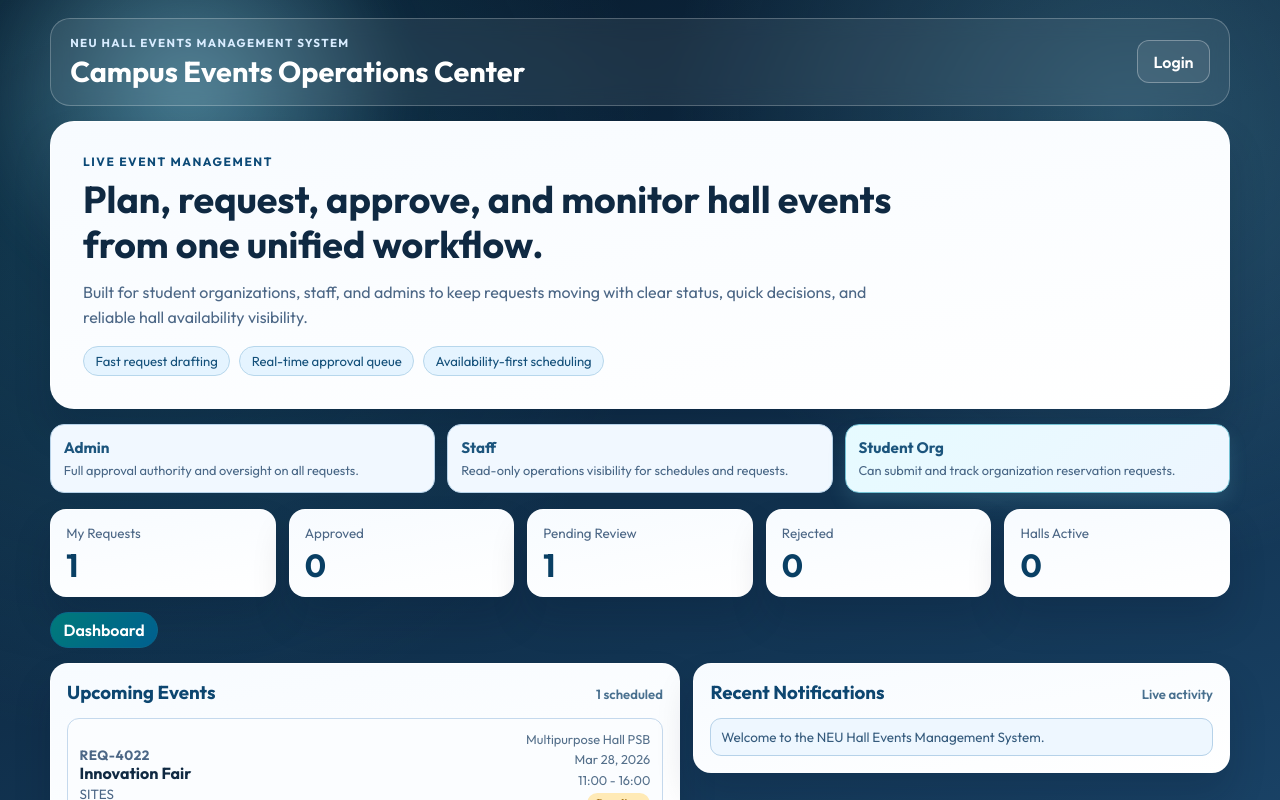
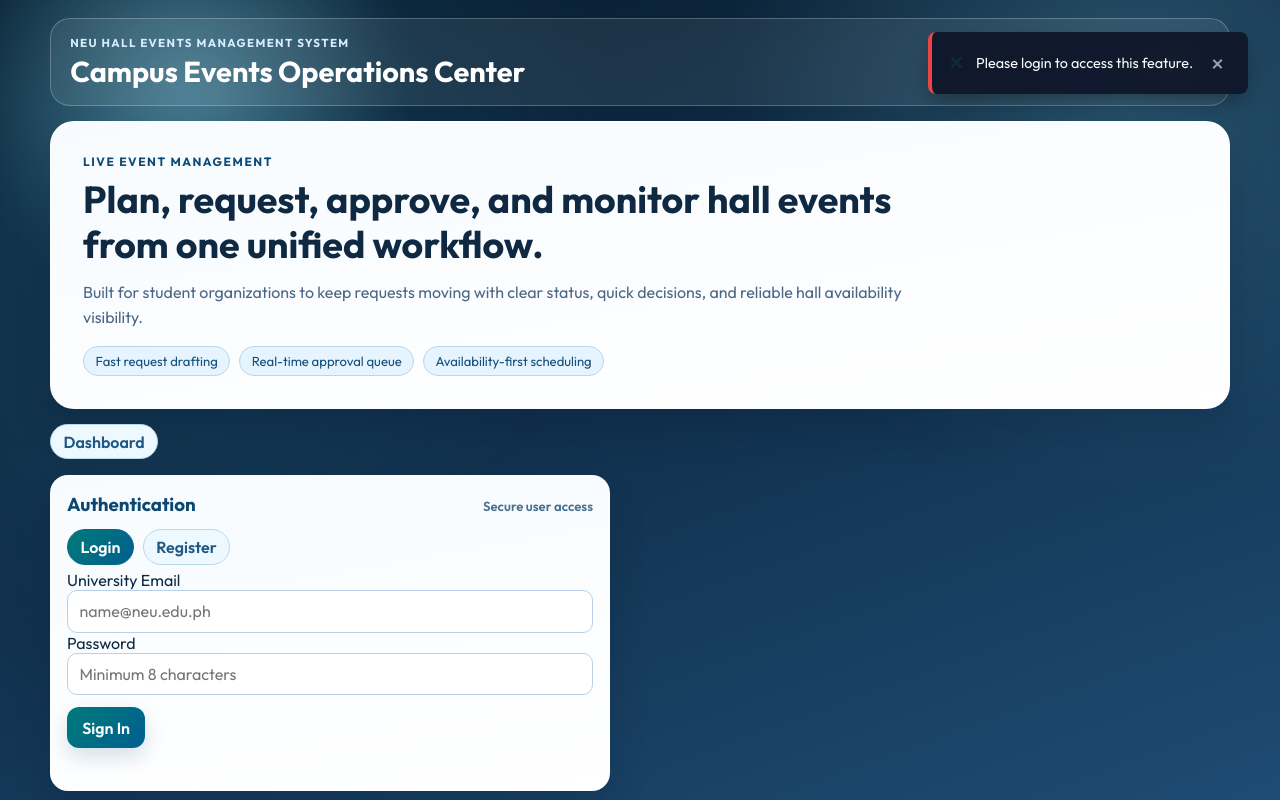
Before and after one commit to hjcanzures/neu-hall-events-system, a React (Create React App) app in the folder frontend/: page / in a window 1280 px wide. Both pictures are taken after a click on the button "Dashboard". Shown: the top 800 px of the page. Built offline with nearby package versions, Linux system fonts and the light colour scheme.

Commit message:
UI Update
Made some features only viewable in certain conditions.

```diff
--- a/frontend/src/App.css
+++ b/frontend/src/App.css
@@ -44,6 +44,7 @@
   width: min(1180px, calc(100% - 2.4rem));
   margin-left: auto;
   margin-right: auto;
+  z-index: 100;
 }
 
 .top-nav {
@@ -74,6 +75,7 @@
   letter-spacing: 0.12em;
   font-size: 0.72rem;
   font-weight: 700;
+  z-index: 100;
 }
 
 .active-role {
@@ -121,6 +123,25 @@
   color: #ffffff;
   border: 1px solid #ffffff4f;
   background: #ffffff14;
+}
+
+.ghost-btn-danger {
+  color: white;            /* Red text */
+  border: 1px solid #ff4d4f4f; /* Semi-transparent red border */
+  background: #ff4d4f14;     /* Very light red tint */
+  padding: 8px 16px;
+  border-radius: 6px;
+  cursor: pointer;
+  transition: all 0.2s ease;
+  font-weight: 500;
+}
+.ghost-btn-danger:hover {
+  background: #ff4d4f2b;     /* Slightly darker red tint on hover */
+  border-color: #ff4d4f;     /* Solid red border on hover */
+  transform: translateY(-1px); /* Subtle lift effect */
+}
+.ghost-btn-danger:active {
+  transform: translateY(0);
 }
 
 .content-wrap {
@@ -323,6 +344,7 @@
   justify-content: space-between;
   align-items: baseline;
   gap: 0.8rem;
+  width: 100%;
 }
 
 .panel h3 {
@@ -843,3 +865,110 @@ select:focus,
     gap: 0.45rem;
   }
 }
+.auth-container {
+  display: flex;
+  justify-content: center;
+  align-items: center;
+  min-height: 60vh;
+}
+
+.auth-toggle-footer {
+  margin-top: 1.5rem;
+  text-align: center;
+  border-top: 1px solid rgba(255,255,255,0.1);
+  padding-top: 1rem;
+}
+
+.ghost-btn-link {
+  background: none;
+  border: none;
+  color: #60a5fa; /* A bright blue to contrast the dark theme */
+  cursor: pointer;
+  font-weight: 600;
+  text-decoration: underline;
+}
+
+.success-text {
+  color: #4ade80;
+  font-size: 0.9rem;
+  margin-top: 1rem;
+  text-align: center;
+}
+/* --- Animation Keyframes --- */
+@keyframes toast-in {
+  from { transform: translateX(100%); opacity: 0; }
+  to { transform: translateX(0); opacity: 1; }
+}
+
+@keyframes toast-out {
+  from { transform: translateX(0); opacity: 1; }
+  to { transform: translateX(120%); opacity: 0; }
+}
+
+.toast-container {
+  position: fixed;
+  top: 2rem;
+  right: 2rem;
+  z-index: 10000;
+  display: flex;
+  flex-direction: column;
+  gap: 1rem;
+  pointer-events: none;
+}
+
+.toast-banner {
+  pointer-events: auto;
+  min-width: 320px;
+  max-width: 450px;
+  background: rgba(15, 23, 42, 0.95);
+  backdrop-filter: blur(10px);
+  border-left: 4px solid #64748b;
+  padding: 1rem;
+  border-radius: 8px;
+  box-shadow: 0 10px 25px -5px rgba(0, 0, 0, 0.4);
+  display: flex;
+  justify-content: space-between;
+  align-items: center;
+
+  /* Applying the Enter Animation */
+  animation: toast-in 0.4s cubic-bezier(0.23, 1, 0.32, 1) forwards;
+}
+
+/* This class is triggered by your triggerClose logic */
+.toast-banner.exiting {
+  animation: toast-out 0.4s ease-in forwards;
+}
+
+/* Status-based Border Colors */
+.toast-banner.success { border-left-color: #22c55e; }
+.toast-banner.error { border-left-color: #ef4444; }
+.toast-banner.info { border-left-color: #3b82f6; }
+
+.toast-content {
+  display: flex;
+  align-items: center;
+  gap: 0.75rem;
+}
+
+.toast-icon {
+  font-weight: bold;
+  font-size: 1.2rem;
+}
+
+.toast-banner p {
+  margin: 0;
+  font-size: 0.9rem;
+  color: #f8fafc;
+}
+
+.toast-close {
+  background: none;
+  border: none;
+  color: #94a3b8;
+  font-size: 1.5rem;
+  cursor: pointer;
+  padding: 0 0.5rem;
+  transition: color 0.2s;
+}
+
+.toast-close:hover { color: white; }
--- a/frontend/src/App.js
+++ b/frontend/src/App.js
@@ -1,4 +1,4 @@
-import { useMemo, useState } from 'react';
+import { useEffect ,useMemo, useState } from 'react';
 import './App.css';
 
 const DAY_LABELS = ['Sun', 'Mon', 'Tue', 'Wed', 'Thu', 'Fri', 'Sat'];
@@ -134,7 +134,7 @@ function inferUserProfileFromEmail(email) {
 }
 
 function App() {
-  const [activeView, setActiveView] = useState('dashboard');
+  const [activeView, setActiveView] = useState('auth');
   const [mobileNavOpen, setMobileNavOpen] = useState(false);
   const [currentUser, setCurrentUser] = useState({
     isAuthenticated: false,
@@ -153,7 +153,10 @@ function App() {
   const [authErrors, setAuthErrors] = useState({});
   const [authData, setAuthData] = useState({ fullName: '', email: '', password: '', confirmPassword: '' });
   const [notifications, setNotifications] = useState([
-    { id: 'N-1', message: 'Welcome to the NEU Hall Events Management System.', type: 'info' },
+    { id: 'N-1',
+      message: 'Welcome to the NEU Hall Events Management System.',
+      type: 'info',
+      exiting: false},
   ]);
   const [formData, setFormData] = useState({
     eventName: '',
@@ -166,6 +169,15 @@ function App() {
   });
   const [formErrors, setFormErrors] = useState({});
   const [savedDraft, setSavedDraft] = useState('');
+
+  useEffect(() => {
+  // This looks for the initial 'N-1' welcome message
+  const timer = setTimeout(() => {
+    triggerClose('N-1');
+  }, 4000);
+
+  return () => clearTimeout(timer);
+}, []);
 
   const currentRole = currentUser.role;
   const permittedViews = ROLE_PERMISSIONS[currentRole] || ROLE_PERMISSIONS['Student Org'];
@@ -247,8 +259,28 @@ function App() {
     }));
   }, [requests]);
 
+  function triggerClose(id) {
+  // 1. Mark the specific notification as 'exiting'
+  setNotifications((prev) =>
+    prev.map((n) => (n.id === id ? { ...n, exiting: true } : n))
+  );
+
+  // 2. Wait 400ms (matching your CSS animation time) then remove it
+  setTimeout(() => {
+    setNotifications((prev) => prev.filter((n) => n.id !== id));
+  }, 400);
+}
+
   function pushNotification(message, type) {
-    setNotifications((previous) => [{ id: 'N-' + (previous.length + 1), message, type }, ...previous.slice(0, 4)]);
+  const id = 'N-' + Date.now(); // Better unique ID
+  const newNote = { id, message, type };
+
+  setNotifications((prev) => [newNote, ...prev]);
+
+  setTimeout(() => {
+    setNotifications((prev) => prev.filter((n) => n.id !== id));
+  }, 3000);
+
 }
 
   function handleInputChange(event) {
@@ -364,6 +396,7 @@ function App() {
     setTimeout(() => {
       setAuthLoading(false);
       const resolvedProfile = inferUserProfileFromEmail(authData.email);
+
       setCurrentUser({
         isAuthenticated: true,
         role: resolvedProfile.role,
@@ -377,12 +410,12 @@ function App() {
 
       if (authMode === 'login') {
         setAuthMessage(`Welcome back. Signed in as ${resolvedProfile.role}.`);
-        pushNotification('Authentication workflow test passed in UI mode.', 'success');
       } else {
         setAuthMessage(`Registration submitted. Signed in as ${resolvedProfile.role}.`);
         pushNotification('Registration UX validated with inline feedback.', 'success');
       }
       setActiveView('dashboard');
+      pushNotification(`Welcome, ${resolvedProfile.role}!`, 'success');
     }, 700);
   }
 
@@ -396,6 +429,14 @@ function App() {
   }
 
   function switchView(view) {
+    if (!currentUser.isAuthenticated && view !== 'auth') {
+    pushNotification('Please login to access this feature.', 'error');
+
+    setActiveView('auth');
+    return;
+  }
+
+  // --- Existing logic for authenticated users ---
   if (view !== 'auth' && !canAccess(view)) {
     pushNotification(`Access denied: ${currentRole} cannot open ${view}.`, 'error');
     return;
@@ -435,11 +476,17 @@ function App() {
             <button className="ghost-btn" type="button" onClick={() => switchView('auth')}>Login</button>
           ) : (
             <button
-              className="ghost-btn"
+              className="ghost-btn-danger"
               type="button"
               onClick={() => {
-                setCurrentUser({ isAuthenticated: false, role: 'Student Org', organization: 'SITES', name: 'Guest' });
-                setActiveView('dashboard');
+                setCurrentUser({ isAuthenticated: false,
+                                 role: 'Student Org',
+                                 organization: 'SITES',
+                                 name: 'Guest' });
+
+                setAuthMessage('');
+                setAuthData({ fullName: '', email: '', password: '', confirmPassword: '' });
+                setActiveView('auth');
                 pushNotification('You have been logged out.', 'info');
               }}
             >
@@ -453,11 +500,12 @@ function App() {
       </header>
 
       <main className="content-wrap">
+        {!currentUser.isAuthenticated && (
         <section className="hero-card rise-in">
           <p className="eyebrow">Live Event Management</p>
           <h2>Plan, request, approve, and monitor hall events from one unified workflow.</h2>
           <p className="hero-copy">
-            Built for student organizations, staff, and admins to keep requests moving with clear status, quick decisions,
+            Built for student organizations to keep requests moving with clear status, quick decisions,
             and reliable hall availability visibility.
           </p>
           <div className="hero-chips">
@@ -466,28 +514,22 @@ function App() {
             <span>Availability-first scheduling</span>
           </div>
         </section>
+        )}
 
-        <section className="role-strip rise-in" style={{ animationDelay: '160ms' }}>
-          {['Admin', 'Staff', 'Student Org'].map((role) => (
-            <article key={role} className={currentRole === role ? 'role-card active' : 'role-card'}>
-              <h3>{role}</h3>
-              <p>
-                {role === 'Admin' ? 'Full approval authority and oversight on all requests.' : null}
-                {role === 'Staff' ? 'Read-only operations visibility for schedules and requests.' : null}
-                {role === 'Student Org' ? 'Can submit and track organization reservation requests.' : null}
-              </p>
-            </article>
-          ))}
-        </section>
-
+        {currentUser.isAuthenticated && (
           <section className="stats-grid">
             {dashboardStats.map((stat, index) => (
-            <article className="stat-card rise-in" style={{ animationDelay: index * 90 + 'ms' }} key={stat.label}>
+              <article
+                className="stat-card rise-in"
+                style={{ animationDelay: index * 90 + 'ms' }}
+                key={stat.label}
+              >
                 <p>{stat.label}</p>
                 <h3>{stat.value}</h3>
               </article>
             ))}
           </section>
+        )}
 
         <section className="view-switcher rise-in" style={{ animationDelay: '250ms' }}>
           {canAccess('dashboard') ? (
@@ -542,20 +584,6 @@ function App() {
                   ))}
                 </ul>
               </article>
-
-              <article className="panel notice-panel rise-in" style={{ animationDelay: '420ms' }}>
-                <div className="panel-head">
-                  <h3>Recent Notifications</h3>
-                  <span>Live activity</span>
-                </div>
-                <ul className="notice-list">
-                  {notifications.map((entry) => (
-                    <li key={entry.id} className={'notice ' + entry.type}>
-                      <p>{entry.message}</p>
-                    </li>
-                  ))}
-                </ul>
-              </article>
             </section>
 
             <section className="workspace-grid">
@@ -605,7 +633,7 @@ function App() {
                   ))}
                 </ul>
               </article>
-
+              {currentUser.role !== 'Admin' && (
               <article className="panel notice-panel rise-in" style={{ animationDelay: '580ms' }}>
                 <div className="panel-head">
                   <h3>Service Tips</h3>
@@ -616,7 +644,7 @@ function App() {
                   <li className="notice info"><p>Set attendee count accurately for hall matching.</p></li>
                   <li className="notice info"><p>Use calendar view before choosing your preferred slot.</p></li>
                 </ul>
-              </article>
+              </article>)}
             </section>
           </>
         ) : null}
@@ -853,7 +881,33 @@ function App() {
           </section>
         ) : null}
       </main>
+      <div className="toast-container">
+  {notifications.map((entry) => (
+    <div
+      key={entry.id}
+      /* This dynamically adds the 'exiting' class for the smooth slide-out */
+      className={`toast-banner ${entry.type} ${entry.exiting ? 'exiting' : ''}`}
+    >
+      <div className="toast-content">
+        <span className="toast-icon">
+          {entry.type === 'success' ? '✓' : entry.type === 'error' ? '✕' : 'ℹ'}
+        </span>
+        <p>{entry.message}</p>
       </div>
+
+      {/* Manually clicking the 'X' now also triggers the smooth exit */}
+      <button
+        type="button"
+        className="toast-close"
+        onClick={() => triggerClose(entry.id)}
+      >
+        ×
+      </button>
+    </div>
+  ))}
+</div>
+    </div>
+
   );
 }
 
```
Also changed, not shown: frontend/src/Auth.js (added, +107 -0 lines). Lines whose indentation alone changed are shown as unchanged.
